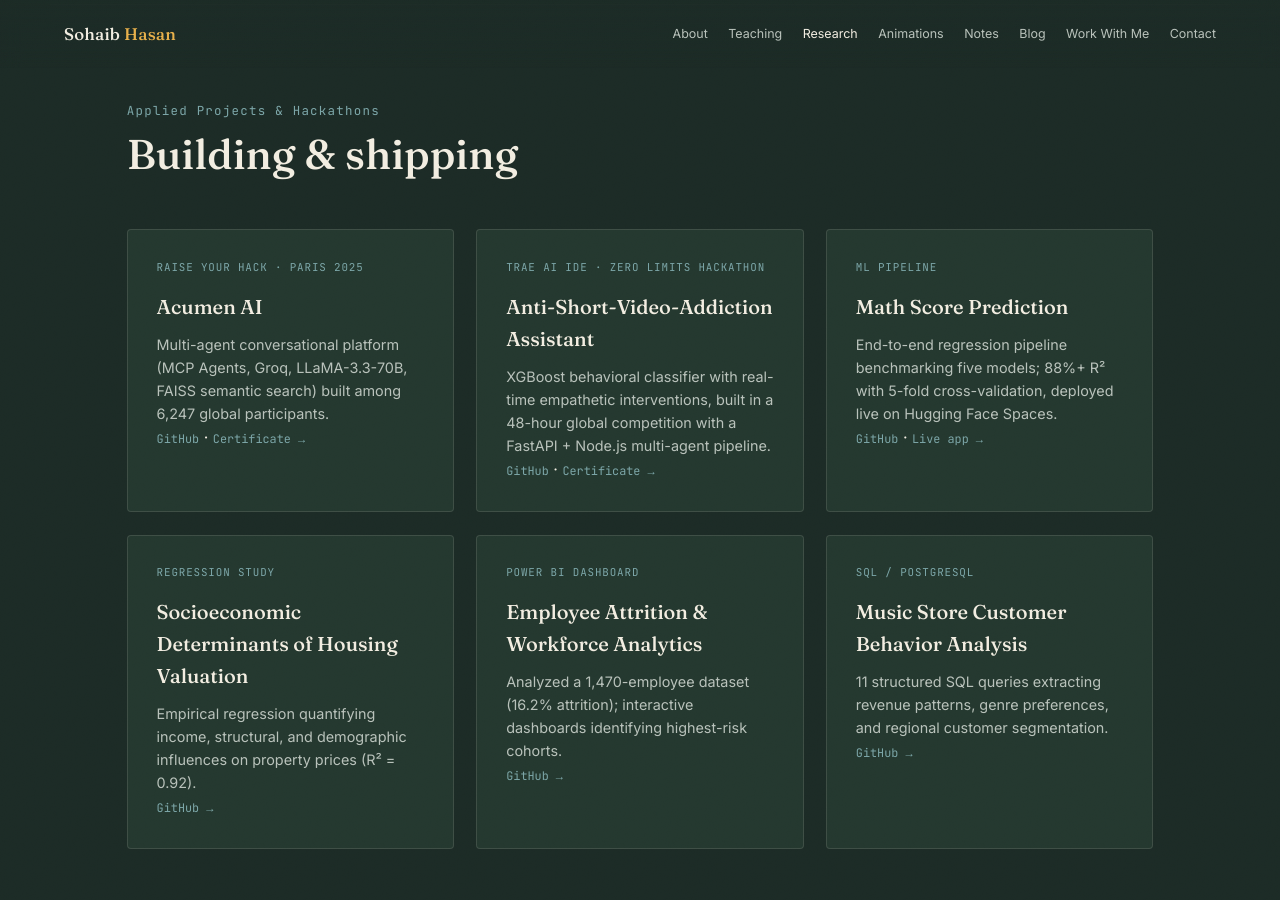
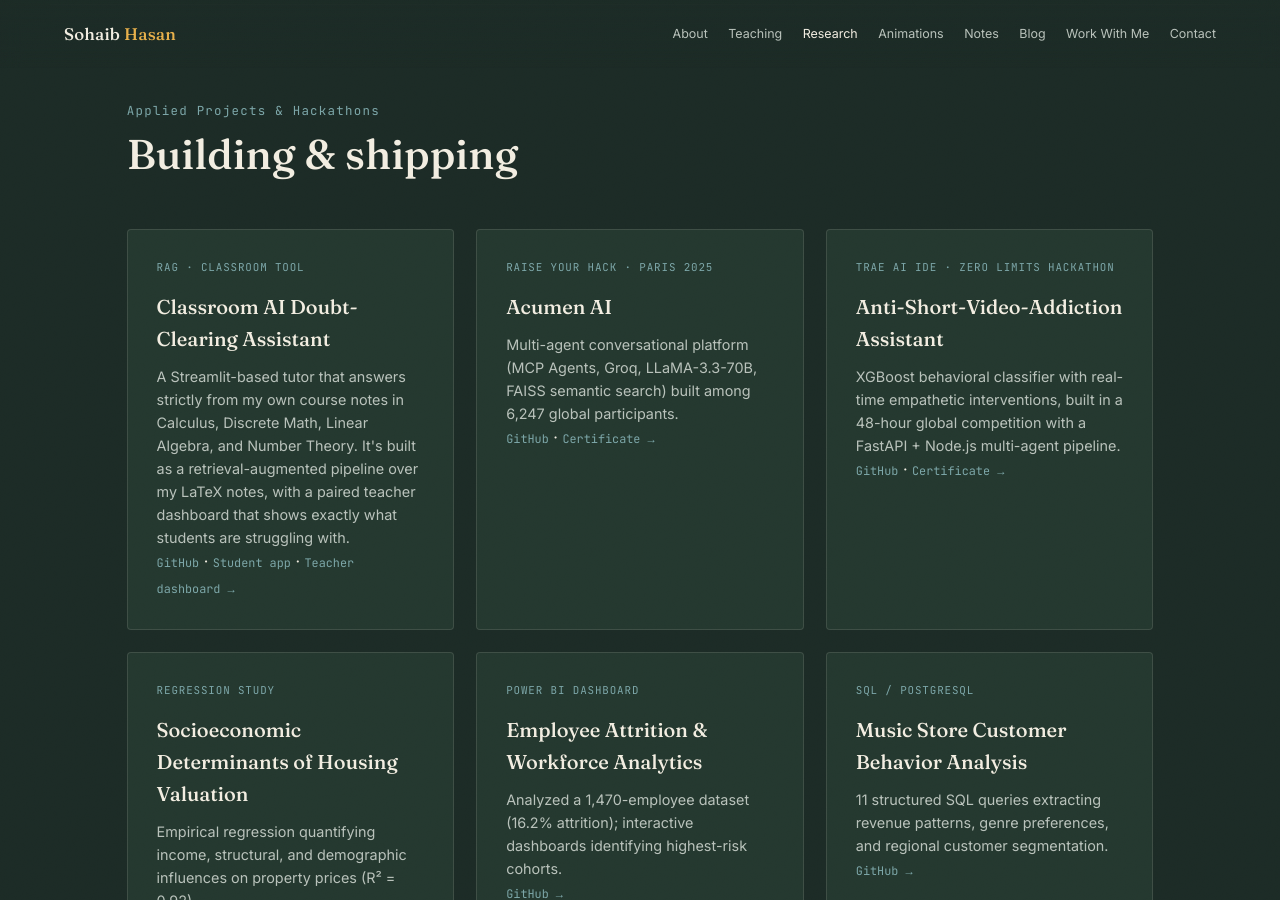
Before and after one commit to Sohaib-Hasan/Sohaib-Hasan.github.io, a Jekyll site: the page research.html, which Jekyll copies as it is, in a window 1280 px wide and 900 px high, scrolled down 2159 px. Built offline with Jekyll 4.4.1, drawn with Linux system fonts in a browser that asks for light colours.

Commit message:
Add files via upload

```diff
--- a/research.html
+++ b/research.html
@@ -130,6 +130,12 @@
   </div>
   <div class="card-grid">
     <div class="card">
+      <span class="card-tag">RAG · CLASSROOM TOOL</span>
+      <h3>Classroom AI Doubt-Clearing Assistant</h3>
+      <p>A Streamlit-based tutor that answers strictly from my own course notes in Calculus, Discrete Math, Linear Algebra, and Number Theory. It's built as a retrieval-augmented pipeline over my LaTeX notes, with a paired teacher dashboard that shows exactly what students are struggling with.</p>
+      <a class="proj-link" href="https://github.com/Sohaib-Hasan/classroom_ai_system" target="_blank" rel="noopener">GitHub</a> · <a class="proj-link" href="https://plotlab-classroom.streamlit.app/" target="_blank" rel="noopener">Student app</a> · <a class="proj-link" href="https://plotlab-teacher.streamlit.app/" target="_blank" rel="noopener">Teacher dashboard →</a>
+    </div>
+    <div class="card">
       <span class="card-tag">RAISE YOUR HACK · PARIS 2025</span>
       <h3>Acumen AI</h3>
       <p>Multi-agent conversational platform (MCP Agents, Groq, LLaMA-3.3-70B, FAISS semantic search) built among 6,247 global participants.</p>
@@ -140,12 +146,6 @@
       <h3>Anti-Short-Video-Addiction Assistant</h3>
       <p>XGBoost behavioral classifier with real-time empathetic interventions, built in a 48-hour global competition with a FastAPI + Node.js multi-agent pipeline.</p>
       <a class="proj-link" href="https://github.com/Yatineee/AI-Powered-Anti-Short-Video-Addiction-Assistant" target="_blank" rel="noopener">GitHub</a> · <a class="proj-link" href="https://lablab.ai/u/@Sohaib_Hasan/cmd5z6a94001ya90syfv4osju" target="_blank" rel="noopener">Certificate →</a>
-    </div>
-    <div class="card">
-      <span class="card-tag">ML PIPELINE</span>
-      <h3>Math Score Prediction</h3>
-      <p>End-to-end regression pipeline benchmarking five models; 88%+ R² with 5-fold cross-validation, deployed live on Hugging Face Spaces.</p>
-      <a class="proj-link" href="https://github.com/Sohaib-Hasan/Math-Marks-Prediction-App" target="_blank" rel="noopener">GitHub</a> · <a class="proj-link" href="https://huggingface.co/spaces/Sohaib4314/MathMarksPrediction" target="_blank" rel="noopener">Live app →</a>
     </div>
     <div class="card">
       <span class="card-tag">REGRESSION STUDY</span>
```
